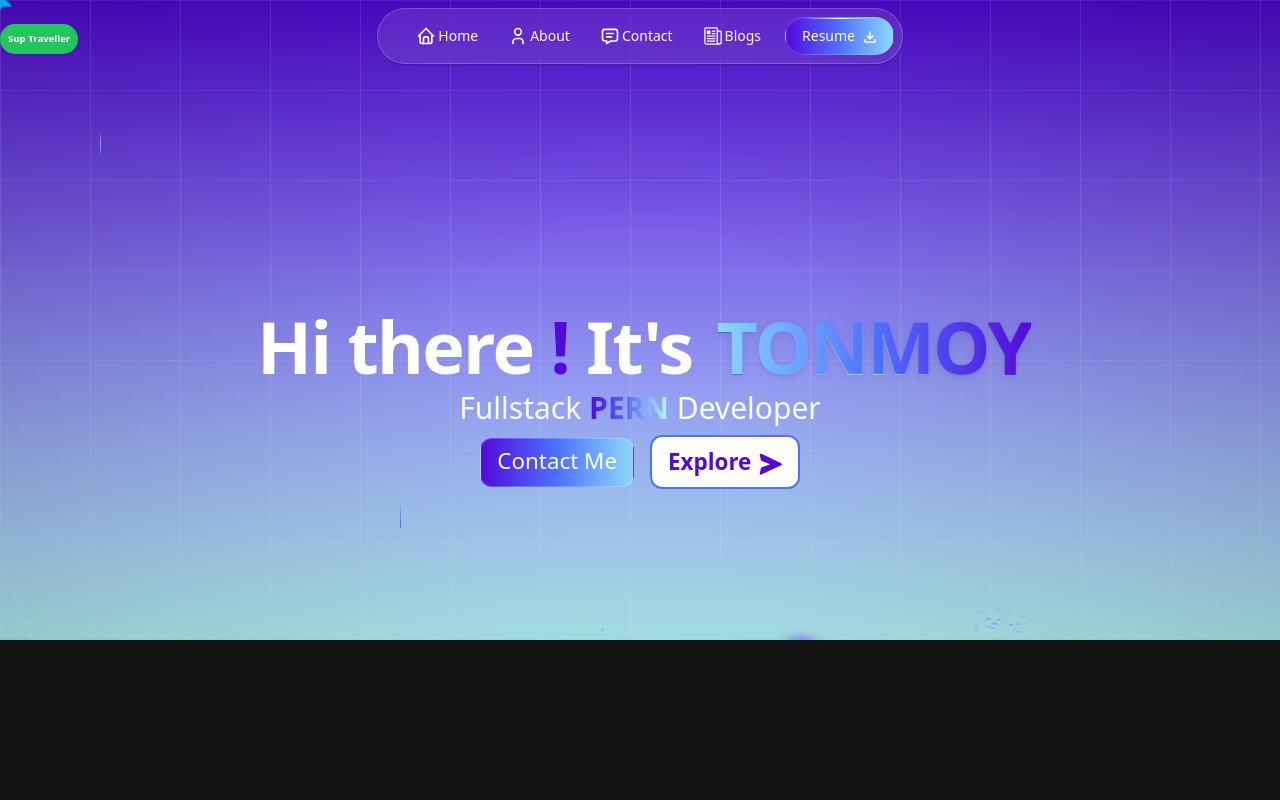
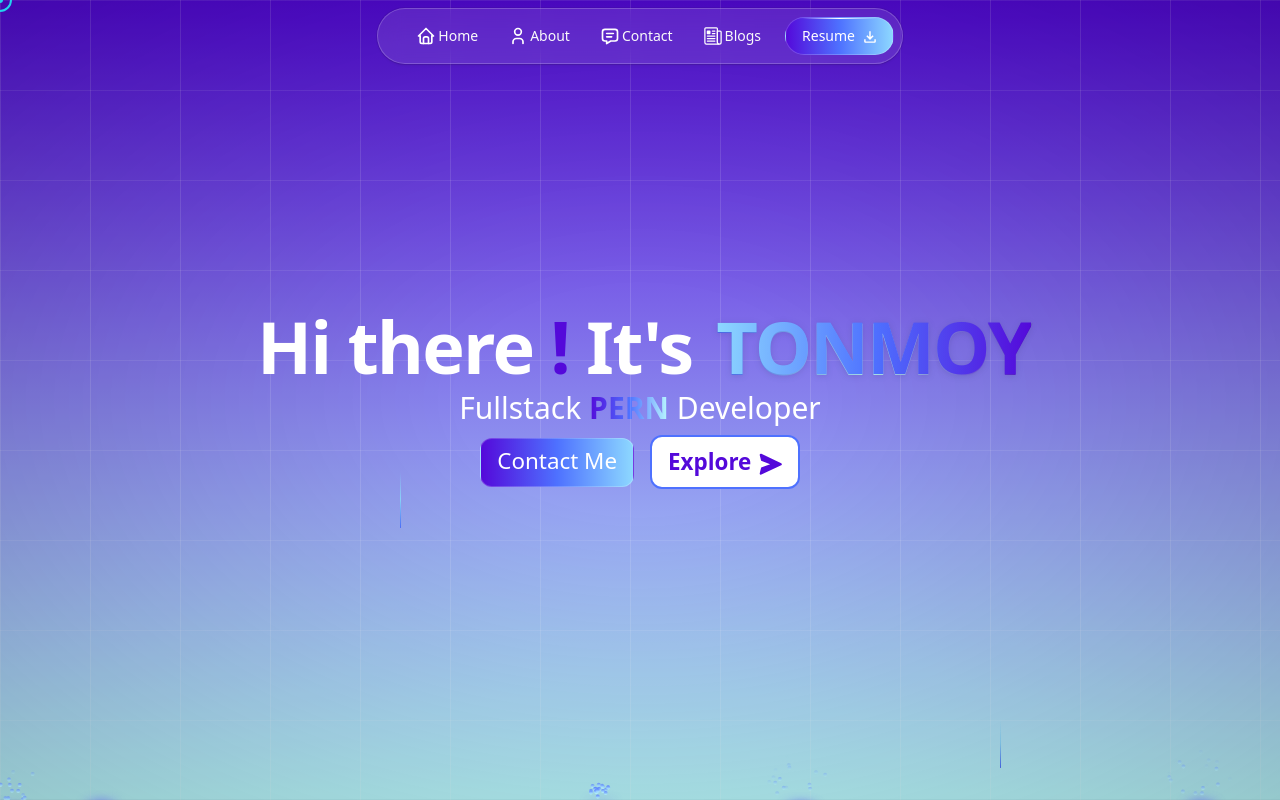
Before and after one commit to Ten-T-Tonmoy/TNMT-Next-TS, a Next.js app: page / in a window 1280 px wide. Built offline with nearby package versions, Linux system fonts and the light colour scheme.

Commit message:
polished more refactor 0.2.0

```diff
--- a/app/about/MeteorCard.tsx
+++ b/app/about/MeteorCard.tsx
@@ -43,9 +43,9 @@ export function MeteorsCard() {
           />
           <h1
             className="relative px-2 py-4  md:max-w-[50%] z-15  text-xl md:text-3xl
-          md:text-end font-bold text-white "
+          md:text-end font-bold text-white text-center "
           >
-            Hi.I{"'"}m Farhan Hassan Tonmoy <br />
+            Hi! I{"'"}m Farhan Hassan Tonmoy <br />
             <p
               className=" transition-all duration-200 ease-in-out
             bg-clip-text text-transparent bg-gradient-to-l
@@ -67,7 +67,6 @@ export function MeteorsCard() {
                 cursorColor="white"
                 typeSpeed={70}
                 delaySpeed={1000}
-
               />
             </p>
           </h1>
@@ -76,12 +75,12 @@ export function MeteorsCard() {
         <p className="relative z-15 my-4 text-base text-justify px-2 md:px-6 text-slate-500">
           {" "}
           <span
-            className=" h-3 w-3 inline-flex   mr-1 md:mr-4 rounded-full border bg-gradient-to-l
+            className=" h-3 w-3 inline-flex   mr-4  md:mr-4 rounded-full border bg-gradient-to-l
         from-pr1 via-sec2 to-sec1"
           ></span>
           1 years deep into web development. Fluent in MERN & PERN stacks. Also
-          pursuing SpringBoot , Competitive programming. Low-level systems
-          fascinate me.
+          pursuing SpringBoot , unity , Competitive programming. Low-level
+          systems fascinate me.
         </p>
 
         <button className="rounded-lg border mx-auto cursor-none border-gray-500 px-4 py-1 text-gray-300">
--- a/app/home/Grid.tsx
+++ b/app/home/Grid.tsx
@@ -1,7 +1,7 @@
 import { cn } from "../../lib/utils";
 import React from "react";
 
-export function GridBackgroundDemo() {
+export default function GridBackground() {
   return (
     <div className=" inset-0  pointer-events-none">
       {/* grid lines */}
--- a/app/layout.tsx
+++ b/app/layout.tsx
@@ -2,7 +2,7 @@ import type { Metadata } from "next";
 import { Geist, Geist_Mono, Poppins, Ubuntu } from "next/font/google";
 import "./globals.css";
 import { ThemeProvider } from "./provider";
-import { FollowerPointerCard } from "../components/ui/Pointer";
+import PointerFollower from "../components/ui/Pointer";
 
 const geistSans = Geist({
   variable: "--font-geist-sans",
@@ -51,7 +51,8 @@ export default function RootLayout({
           enableSystem
           disableTransitionOnChange
         >
-          <FollowerPointerCard>{children}</FollowerPointerCard>
+          <PointerFollower />
+          {children}
         </ThemeProvider>
       </body>
     </html>
--- a/app/outro/Outro.tsx
+++ b/app/outro/Outro.tsx
@@ -37,7 +37,7 @@ export default Outro;
 const Footer = () => {
   return (
     <div
-      className="min-h-[30vh] md:min-h-[20vh]  md:flex-row-reverse  pb-6  flex items-center md:items-start flex-col
+      className="min-h-[30vh] md:min-h-[12vh]  md:flex-row-reverse  pb-6  flex items-center md:items-start flex-col
     gap-2 justify-start md:justify-center bg-gradient-to-r from-pr1  to-sec2 "
     >
       <h1 className="text-center text-white font-semibold">
--- a/app/page.tsx
+++ b/app/page.tsx
@@ -1,5 +1,5 @@
 import React from "react";
-import { GridBackgroundDemo } from "./home/Grid";
+import GridBackground from "./home/Grid";
 import { BackgroundBeamsWithCollision } from "../components/ui/TopDropHero";
 
 //pages
@@ -13,10 +13,10 @@ import Outro from "./outro/Outro";
 const page = () => {
   return (
     <div className="h-[100vh] w-[100vw] ">
-      <NavbarTop />
       <BackgroundBeamsWithCollision>
-        <GridBackgroundDemo />
         <div className=" w-[100vw] h-full overflow-y-scroll">
+          <GridBackground />
+          <NavbarTop />
           <Homepage />
           <About />
           <Services />
--- a/app/techstacks/Services.tsx
+++ b/app/techstacks/Services.tsx
@@ -29,22 +29,22 @@ const Services = () => {
     },
     {
       title: "Landing Page Design",
-      desc: "Creating high-converting, visually rich landing pages for products or portfolios.",
+      desc: "Creating high-converting, serveral section including landing pages for products or portfolios.",
       image: "/services/web-design3.png",
     },
     {
       title: "Ecommerce Backend",
-      desc: "Building secure and scalable ecommerce systems with authentication and payments.",
+      desc: "Building secure ecommerce systems with authentication and payments. working on stripe skills.",
       image: "/services/backend.png",
     },
     {
       title: "Design to Code",
-      desc: "Translating Figma designs into responsive, production-ready React apps.",
+      desc: "Translating Figma designs into responsive, production-ready React/NextJs apps.",
       image: "/services/website.png",
     },
     {
       title: "Problem Solving",
-      desc: "Tackling coding challenges through algorithms and competitive programming.",
+      desc: "Tackling coding challenges through algorithms and divide & conquer approach.",
       image: "/services/problem.png",
     },
     {
@@ -59,7 +59,9 @@ const Services = () => {
       className="min-h-[100vh] flex flex-col
       justify-center items-center  py-20"
     >
-      {" "}
+      <h1 className="text-5xl md:text-6xl md:w-[74vw] text-center md:text-start  font-extrabold  mb-10">
+        Services & Interests
+      </h1>{" "}
       {/* container starts here for cards */}
       <div className="grid gap-[4vw] grid-cols-1 md:grid-cols-2">
         {services.map((service, idx) => (
@@ -73,12 +75,12 @@ const Services = () => {
           >
             <div
               className={`flex bg-gradient-to-br from-slate-800 via-slate-900
-         to-gray-900   shadow-2xl border-2 w-full
+         to-gray-900   shadow-2xl border-2 w-full gap-4
          border-transparent bg-clip-padding  px-5 py-10 flex-col justify-between h-full  z-10
              ${[1, 2, 5].includes(idx) ? "rounded-r-2xl" : "rounded-l-2xl "}`}
             >
               <h1 className="text-xl font-black">{service.title}</h1>
-              <p className="w-[80%]  text-white/70 text-[.9rem]">
+              <p className="w-[80%]  text-white/70 text-[.75rem] md:text-[.8rem]">
                 {service.desc}
               </p>
             </div>
--- a/components/ui/Pointer.tsx
+++ b/components/ui/Pointer.tsx
@@ -1,138 +1,132 @@
-// Core component that receives mouse positions and renders pointer and content
 "use client";
-import React, { useEffect, useState } from "react";
 
-import { motion, AnimatePresence, useMotionValue } from "motion/react";
-import { cn } from "../../lib/utils";
-export const FollowerPointerCard = ({
-  children,
-  className,
-  title,
-}: {
-  children: React.ReactNode;
+import React, { useState, useEffect, useRef, useCallback } from "react";
+
+interface PointerFollowerProps {
   className?: string;
-  title?: string | React.ReactNode;
+}
+
+const PointerFollower: React.FC<PointerFollowerProps> = ({
+  className = "",
 }) => {
-  const x = useMotionValue(0);
-  const y = useMotionValue(0);
-  const ref = React.useRef<HTMLDivElement>(null);
-  const [rect, setRect] = useState<DOMRect | null>(null);
-  const [isInside, setIsInside] = useState<boolean>(false); // Add this line
+  const [position, setPosition] = useState<{ x: number; y: number }>({
+    x: 0,
+    y: 0,
+  });
+  const [isVisible, setIsVisible] = useState<boolean>(false);
+  const [isClicking, setIsClicking] = useState<boolean>(false);
+  const [isHovering, setIsHovering] = useState<boolean>(false);
+  const rafRef = useRef<number>(null);
+
+  // Optimized mouse move handler with RAF
+  const handleMouseMove = useCallback(
+    (e: MouseEvent) => {
+      if (rafRef.current) {
+        cancelAnimationFrame(rafRef.current);
+      }
+
+      rafRef.current = requestAnimationFrame(() => {
+        setPosition({ x: e.clientX, y: e.clientY });
+        if (!isVisible) setIsVisible(true);
+      });
+    },
+    [isVisible]
+  );
+
+  const handleMouseEnter = useCallback(() => setIsVisible(true), []);
+  const handleMouseLeave = useCallback(() => setIsVisible(false), []);
+  const handleMouseDown = useCallback(() => setIsClicking(true), []);
+  const handleMouseUp = useCallback(() => setIsClicking(false), []);
+
+  // Detect hoverable elements
+  const handleMouseOver = useCallback((e: MouseEvent) => {
+    const target = e.target as HTMLElement;
+    const isHoverable =
+      target.matches(
+        'a, button, [role="button"], input, select, textarea, [onclick], [cursor="pointer"]'
+      ) || window.getComputedStyle(target).cursor === "pointer";
+    setIsHovering(isHoverable);
+  }, []);
 
   useEffect(() => {
-    if (ref.current) {
-      setRect(ref.current.getBoundingClientRect());
-    }
-  }, []);
+    const options: AddEventListenerOptions = { passive: true };
 
-  const handleMouseMove = (e: React.MouseEvent<HTMLDivElement>) => {
-    if (rect) {
-      const scrollX = window.scrollX;
-      const scrollY = window.scrollY;
-      x.set(e.clientX - rect.left + scrollX);
-      y.set(e.clientY - rect.top + scrollY);
-    }
-  };
-  const handleMouseLeave = () => {
-    setIsInside(false);
-  };
+    // Hide default cursor
+    document.body.style.cursor = "none";
 
-  const handleMouseEnter = () => {
-    setIsInside(true);
-  };
+    document.addEventListener("mousemove", handleMouseMove, options);
+    document.addEventListener("mouseenter", handleMouseEnter, options);
+    document.addEventListener("mouseleave", handleMouseLeave, options);
+    document.addEventListener("mousedown", handleMouseDown, options);
+    document.addEventListener("mouseup", handleMouseUp, options);
+    document.addEventListener("mouseover", handleMouseOver, options);
+
+    return () => {
+      // Restore default cursor
+      document.body.style.cursor = "auto";
+
+      document.removeEventListener("mousemove", handleMouseMove);
+      document.removeEventListener("mouseenter", handleMouseEnter);
+      document.removeEventListener("mouseleave", handleMouseLeave);
+      document.removeEventListener("mousedown", handleMouseDown);
+      document.removeEventListener("mouseup", handleMouseUp);
+      document.removeEventListener("mouseover", handleMouseOver);
+
+      if (rafRef.current) {
+        cancelAnimationFrame(rafRef.current);
+      }
+    };
+  }, [
+    handleMouseMove,
+    handleMouseEnter,
+    handleMouseLeave,
+    handleMouseDown,
+    handleMouseUp,
+    handleMouseOver,
+  ]);
+
+  if (!isVisible) return null;
+
   return (
     <div
-      onMouseLeave={handleMouseLeave}
-      onMouseEnter={handleMouseEnter}
-      onMouseMove={handleMouseMove}
+      className={`pointer-events-none fixed z-[9999] ${className}`}
       style={{
-        cursor: "none",
+        left: position.x,
+        top: position.y,
+        transform: "translate(-50%, -50%)",
       }}
-      ref={ref}
-      className={cn("relative", className)}
     >
-      <AnimatePresence>
-        {isInside && <FollowPointer x={x} y={y} title={title} />}
-      </AnimatePresence>
-      {children}
+      {/* Outer circle border */}
+      <div
+        className={`absolute border-2 border-cyan-400 rounded-full transition-all duration-300 ease-out ${
+          isClicking
+            ? "w-8 h-8 rounded-lg rotate-45 border-cyan-300"
+            : isHovering
+            ? "w-12 h-12 border-cyan-300"
+            : "w-6 h-6"
+        }`}
+        style={{
+          transform: "translate(-50%, -50%)",
+          left: "50%",
+          top: "50%",
+        }}
+      />
+
+      {/* Inner dot */}
+      <div
+        className={`absolute rounded-full bg-cyan-400 transition-all duration-300 ease-out ${
+          isClicking
+            ? "w-2 h-2 bg-cyan-300 rounded-sm rotate-45"
+            : "w-1.5 h-1.5"
+        }`}
+        style={{
+          transform: "translate(-50%, -50%)",
+          left: "50%",
+          top: "50%",
+        }}
+      />
     </div>
   );
 };
 
-export const FollowPointer = ({
-  x,
-  y,
-  title,
-}: {
-  x: any;
-  y: any;
-  title?: string | React.ReactNode;
-}) => {
-  const colors = [
-    "#0ea5e9",
-    "#14b8a6",
-    "#22c55e",
-    "#3b82f6",
-    "#ef4444",
-    "#eab308",
-    "#5409DA",
-    "#8DD8FF",
-  ];
-  return (
-    <motion.div
-      className="absolute z-50 h-4 w-4 rounded-full"
-      style={{
-        top: y,
-        left: x,
-        pointerEvents: "none",
-      }}
-      initial={{
-        scale: 1,
-        opacity: 1,
-      }}
-      animate={{
-        scale: 1,
-        opacity: 1,
-      }}
-      exit={{
-        scale: 0,
-        opacity: 0,
-      }}
-    >
-      <svg
-        stroke="currentColor"
-        fill="currentColor"
-        strokeWidth="1"
-        viewBox="0 0 16 16"
-        className="h-6 w-6 -translate-x-[12px] -translate-y-[10px] -rotate-[70deg] transform stroke-sky-600 text-sky-500"
-        height="1em"
-        width="1em"
-        xmlns="http://www.w3.org/2000/svg"
-      >
-        <path d="M14.082 2.182a.5.5 0 0 1 .103.557L8.528 15.467a.5.5 0 0 1-.917-.007L5.57 10.694.803 8.652a.5.5 0 0 1-.006-.916l12.728-5.657a.5.5 0 0 1 .556.103z"></path>
-      </svg>
-      <motion.div
-        style={{
-          backgroundColor: colors[Math.floor(Math.random() * colors.length)],
-        }}
-        initial={{
-          scale: 0.5,
-          opacity: 0,
-        }}
-        animate={{
-          scale: 1,
-          opacity: 1,
-        }}
-        exit={{
-          scale: 0.5,
-          opacity: 0,
-        }}
-        className={
-          "min-w-max rounded-full bg-neutral-200 px-2 py-2 font-bold text-[.6rem] whitespace-nowrap text-white"
-        }
-      >
-        {title || `Sup Traveller`}
-      </motion.div>
-    </motion.div>
-  );
-};
+export default PointerFollower;
--- a/components/ui/TopDropHero.tsx
+++ b/components/ui/TopDropHero.tsx
@@ -108,7 +108,7 @@ export const BackgroundBeamsWithCollision = ({
     <div
       ref={parentRef}
       className={cn(
-        `h-[100vh] md:h-[40rem] bg-gradient-to-b from-pr1  to-sec2 relative flex items-center
+        `h-full bg-gradient-to-b from-pr1  to-sec2 relative flex items-center
          w-full justify-center overflow-hidden`,
         // h-screen  height
         className
```
